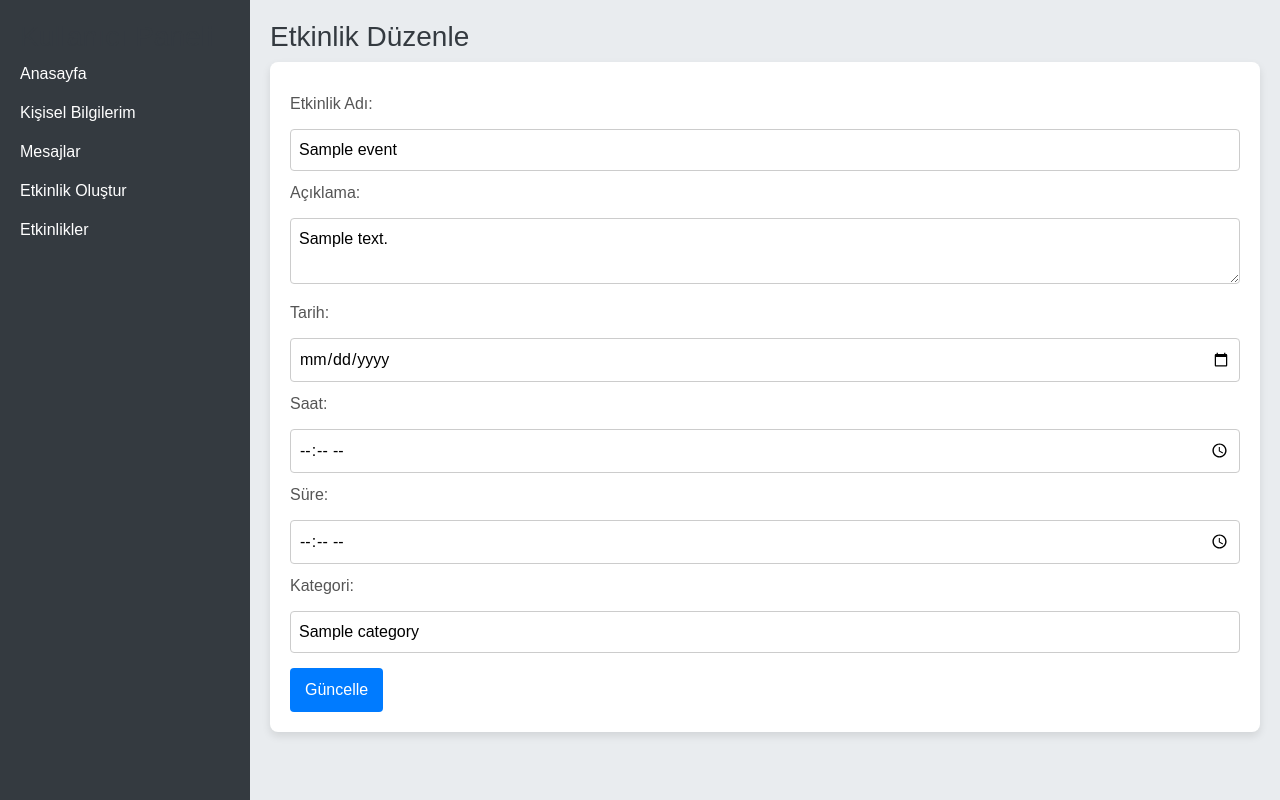
After one commit to Ogulcan207/WiseyEvents, a Django app: template yazlab2/events/event/templates/edit_event.html in a window 1280 px wide. The commit adds this page. Run offline with Django 5.2, Linux system fonts and the light colour scheme; the template is opened without the code that fills it: most values are stand-ins (such as "Sample title", 1, 10 or a date in 2020); some libraries are stand-ins or nearby versions.

Commit message:
initial commit

```diff
--- /dev/null
+++ b/yazlab2/events/event/templates/edit_event.html
@@ -0,0 +1,116 @@
+<!DOCTYPE html>
+<html lang="tr">
+<head>
+    <meta charset="UTF-8">
+    <meta name="viewport" content="width=device-width, initial-scale=1.0">
+    <title>Etkinlik Düzenle</title>
+    <link rel="stylesheet" href="https://stackpath.bootstrapcdn.com/bootstrap/4.5.2/css/bootstrap.min.css">
+    <style>
+        body {
+            display: flex;
+            height: 100vh;
+            margin: 0;
+            background-color: #e9ecef;
+            font-family: 'Arial', sans-serif;
+        }
+        .sidebar {
+            width: 250px;
+            background-color: #343a40;
+            color: white;
+            padding: 20px;
+            display: flex;
+            flex-direction: column;
+            align-items: flex-start;
+            justify-content: flex-start;
+        }
+        .sidebar a {
+            color: white;
+            text-decoration: none;
+            margin-bottom: 15px;
+            display: block;
+            font-size: 16px;
+        }
+        .sidebar a:hover {
+            text-decoration: underline;
+        }
+        .content {
+            flex: 1;
+            padding: 20px;
+            overflow-y: auto;
+        }
+        h3 {
+            color: #343a40;
+        }
+        form {
+            background-color: white;
+            padding: 20px;
+            border-radius: 8px;
+            box-shadow: 0 4px 8px rgba(0, 0, 0, 0.1);
+        }
+        label {
+            display: block;
+            margin-top: 10px;
+            color: #555;
+        }
+        input, textarea {
+            width: 100%;
+            padding: 8px;
+            margin-top: 5px;
+            border-radius: 4px;
+            border: 1px solid #ccc;
+        }
+        button {
+            margin-top: 15px;
+            padding: 10px 15px;
+            background-color: #007bff;
+            color: white;
+            border: none;
+            border-radius: 4px;
+            cursor: pointer;
+        }
+        button:hover {
+            background-color: #0056b3;
+        }
+    </style>
+</head>
+<body>
+    <!-- Sol Panel -->
+    <div class="sidebar">
+        <h3>Kullanıcı Paneli</h3>
+        <nav>
+            <a href="{% url 'user_dashboard' %}">Anasayfa</a>
+            <a href="{% url 'user_dashboard' %}">Kişisel Bilgilerim</a>
+            <a href="{% url 'user_dashboard' %}">Mesajlar</a>
+            <a href="{% url 'user_dashboard' %}">Etkinlik Oluştur</a>
+            <a href="{% url 'user_dashboard' %}">Etkinlikler</a>
+        </nav>
+    </div>
+
+    <!-- İçerik Alanı -->
+    <div class="content">
+        <h3>Etkinlik Düzenle</h3>
+        <form method="POST" action="{% url 'edit_event' event.id %}">
+            {% csrf_token %}
+            <label for="name">Etkinlik Adı:</label>
+            <input type="text" id="name" name="name" value="{{ event.name }}" required>
+
+            <label for="description">Açıklama:</label>
+            <textarea id="description" name="description" required>{{ event.description }}</textarea>
+
+            <label for="date">Tarih:</label>
+            <input type="date" id="date" name="date" value="{{ event.date }}" required>
+
+            <label for="time">Saat:</label>
+            <input type="time" id="time" name="time" value="{{ event.time }}" required>
+
+            <label for="duration">Süre:</label>
+            <input type="time" id="duration" name="duration" value="{{ event.duration }}" required>
+
+            <label for="category">Kategori:</label>
+            <input type="text" id="category" name="category" value="{{ event.category }}" required>
+
+            <button type="submit">Güncelle</button>
+        </form>
+    </div>
+</body>
+</html>
--- a/yazlab2/events/event/urls.py
+++ b/yazlab2/events/event/urls.py
@@ -11,4 +11,5 @@ urlpatterns = [
     path('password/reset/confirmation', views.password_reset_confirmation, name='password_reset_confirmation'),
     path('signup', views.signup, name='signup'),
     path('update_profile', views.update_profile, name='update_profile'),
+    path('edit_event/<int:event_id>/', views.edit_event, name='edit_event'),
 ]
```
Also changed, not shown: yazlab2/events/event/templates/user_dashboard.html (+24 -7 lines), yazlab2/events/event/views.py (+51 -2 lines).
